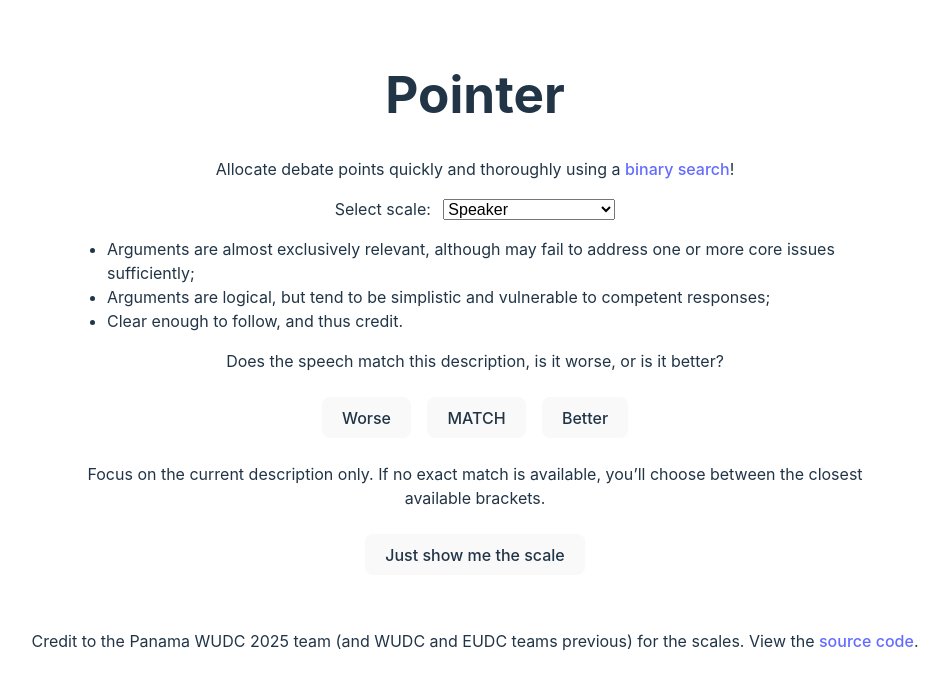
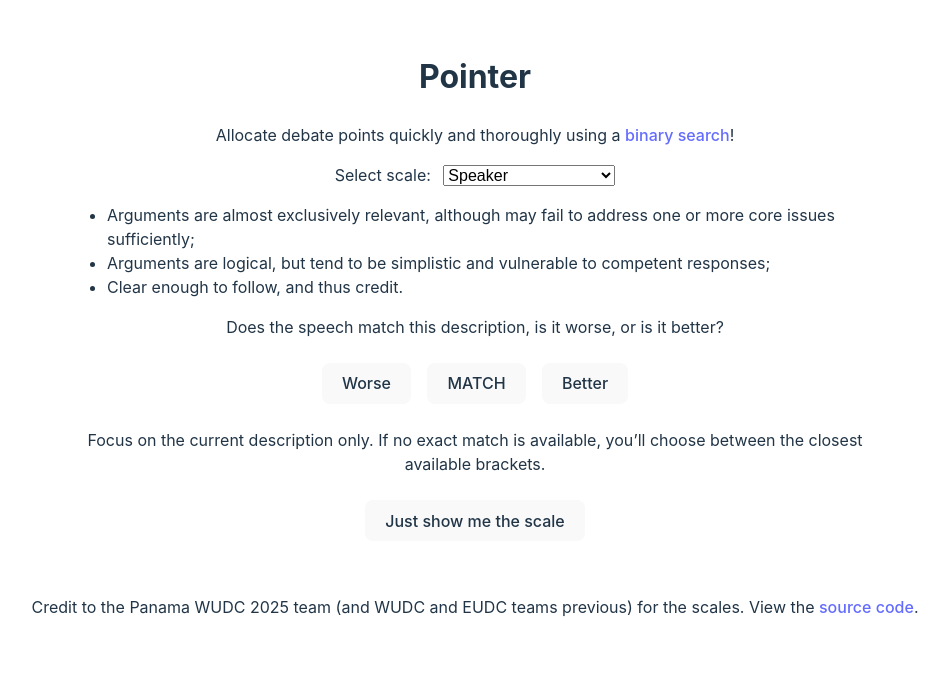
Before and after one commit to tjkuson/pointer, a React (Vite) app: page / in a window 1280 px wide. Shown: the top 688 px of the page, without its empty margins (165-1114 px from the left). Built offline with nearby package versions, Linux system fonts and the light colour scheme.

Commit message:
Reduce h1 dimensions
It is currently too large. Its default will do.

```diff
--- a/src/index.css
+++ b/src/index.css
@@ -28,11 +28,6 @@ body {
 	display: flex;
 	min-width: 320px;
 	min-height: 100vh;
-}
-
-h1 {
-	font-size: 3.2em;
-	line-height: 1.1;
 }
 
 button {
```
